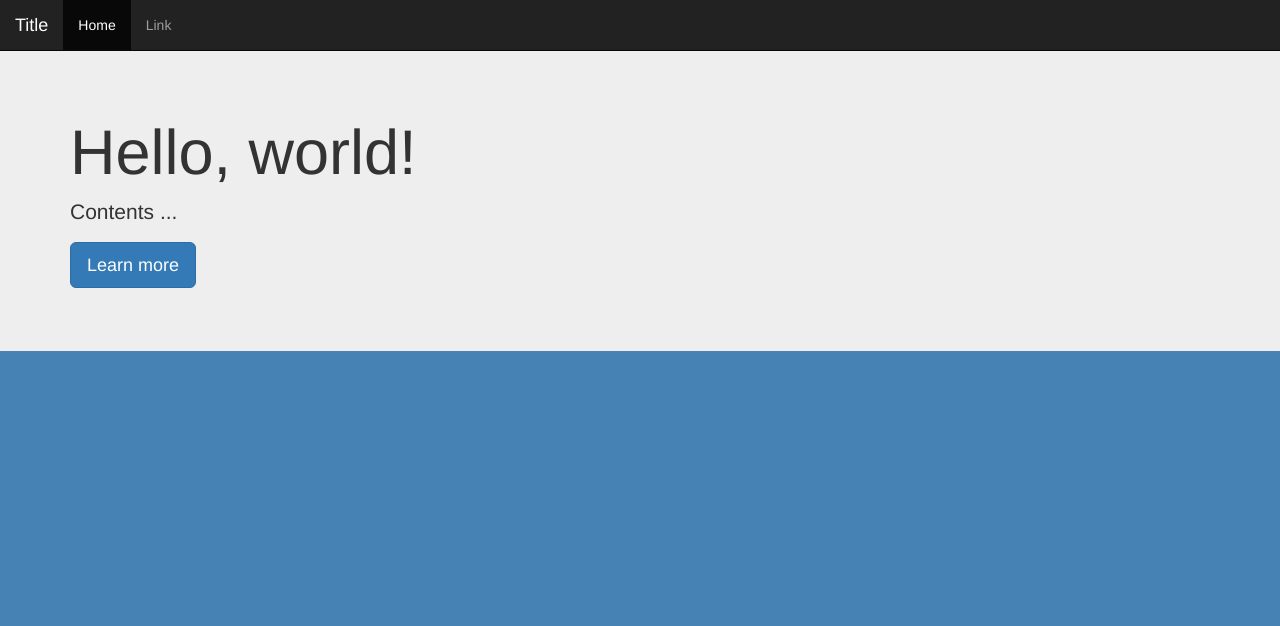
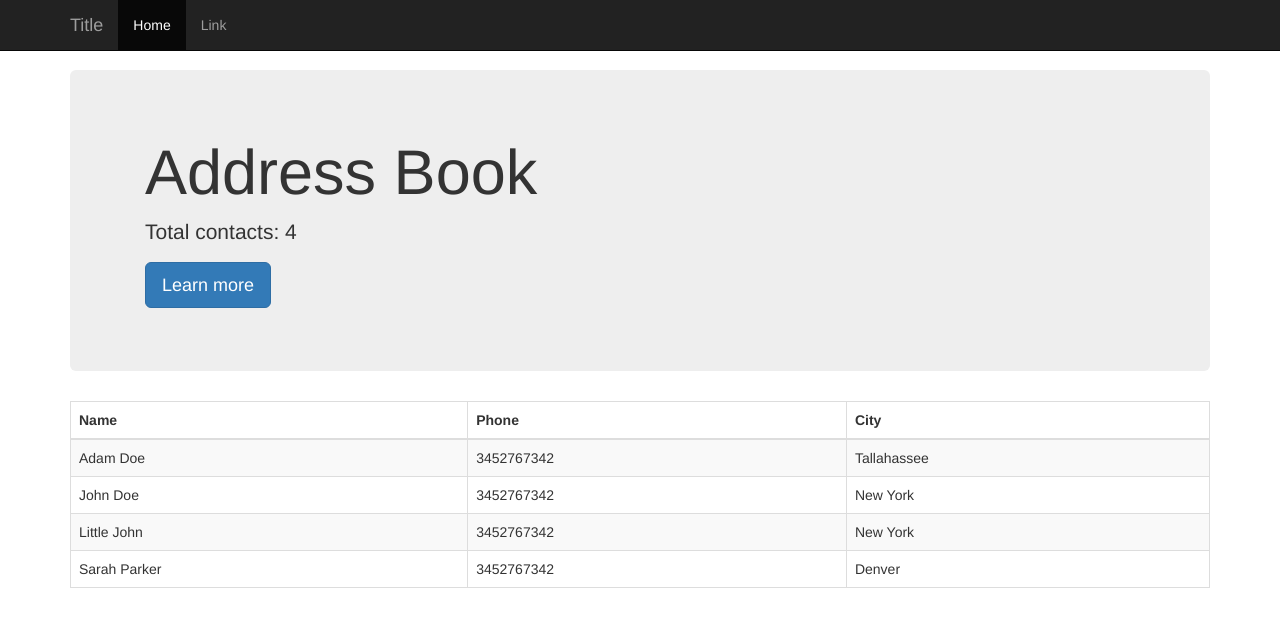
Before and after one commit to hvpulok/angular_playbook, a plain HTML site: page index.html in a window 1280 px wide. Drawn offline with nearby package versions, Linux system fonts and the light colour scheme.

Commit message:
Add table to show contacts

```diff
--- a/index.html
+++ b/index.html
@@ -1,5 +1,5 @@
 <!DOCTYPE html>
-<html lang="en" ng-app>
+<html lang="en" ng-app="myModule">
 
 <head>
     <title>Angular Playbook</title>
@@ -11,9 +11,9 @@
     <link href="styles.css" rel="stylesheet">
 </head>
 
-<body>
-
+<body ng-controller="PeopleController">
     <nav class="navbar navbar-inverse navbar-fixed-top" role="navigation">
+        <div class="container">
             <a class="navbar-brand" href="#">Title</a>
             <ul class="nav navbar-nav">
                 <li class="active">
@@ -23,28 +23,52 @@
                     <a href="#">Link</a>
                 </li>
             </ul>
+        </div>
     </nav>
-
+    <main class="container">
         <section>
             <div class="jumbotron">
                 <div class="container">
-                <h1>Hello, world!</h1>
-                <p>Contents ...</p>
+                    <h1>Address Book </h1>
+                    <p>Total contacts: {{people.length}}</p>
                     <p>
                         <a class="btn btn-primary btn-lg">Learn more</a>
                     </p>
                 </div>
             </div>
         </section>
+        <section>
 
 
+            <div class="table-responsive ">
+                <table class="table table-hover table-bordered table-striped">
+                    <thead>
+                        <tr>
+                            <th>Name</th>
+                            <th>Phone</th>
+                            <th>City</th>
+                        </tr>
+                    </thead>
+                    <tbody>
+                        <tr ng-repeat="person in people | orderBy: 'name'">
+                            <td>{{person.name}}</td>
+                            <td>{{person.phone}}</td>
+                            <td>{{person.city}}</td>
+                        </tr>
+                    </tbody>
+                </table>
+            </div>
+
+        </section>
+
+    </main>
     <!--script linking strats here--->
     <!--jQuery CDN link-->
     <script type="text/javascript" src="https://cdnjs.cloudflare.com/ajax/libs/jquery/3.1.0/jquery.min.js"></script>
     <!-- Bootstrap js CDN Link -->
     <script src="https://maxcdn.bootstrapcdn.com/bootstrap/3.3.7/js/bootstrap.min.js" integrity="sha384-Tc5IQib027qvyjSMfHjOMaLkfuWVxZxUPnCJA7l2mCWNIpG9mGCD8wGNIcPD7Txa" crossorigin="anonymous"></script>
     <!--angular cdn-->
-    <script src="https://ajax.googleapis.com/ajax/libs/angularjs/1.5.8/angular.min.js" integrity="sha384-Tc5IQib027qvyjSMfHjOMaLkfuWVxZxUPnCJA7l2mCWNIpG9mGCD8wGNIcPD7Txa" crossorigin="anonymous"></script>
+    <script src="https://ajax.googleapis.com/ajax/libs/angularjs/1.5.8/angular.js" type="text/javascript"></script>
     <!--custom script link-->
     <script type="text/javascript" src="scripts.js"></script>
 </body>
--- a/scripts.js
+++ b/scripts.js
@@ -1,7 +1,8 @@
-// console.log("script is connected");
-// people controller definition
-function PeopleController($scope) {
-    // define people model in scope here
+console.log("script is connected");
+var myApp = angular.module("myModule", []); // created a module
+
+// registering a controller to module
+myApp.controller("PeopleController", function($scope) {
     $scope.people = [{
         name: "John Doe",
         phone: "3452767342",
@@ -19,4 +20,5 @@ function PeopleController($scope) {
         phone: "3452767342",
         city: "New York"
     }];
-}
+
+});
--- a/styles.css
+++ b/styles.css
@@ -1,4 +1,4 @@
 body {
-    background-color: steelblue;
-    margin-top: 50px;
+    /*background-color: steelblue;*/
+    margin-top: 70px;
 }
```
Lines whose indentation alone changed are shown as unchanged.
